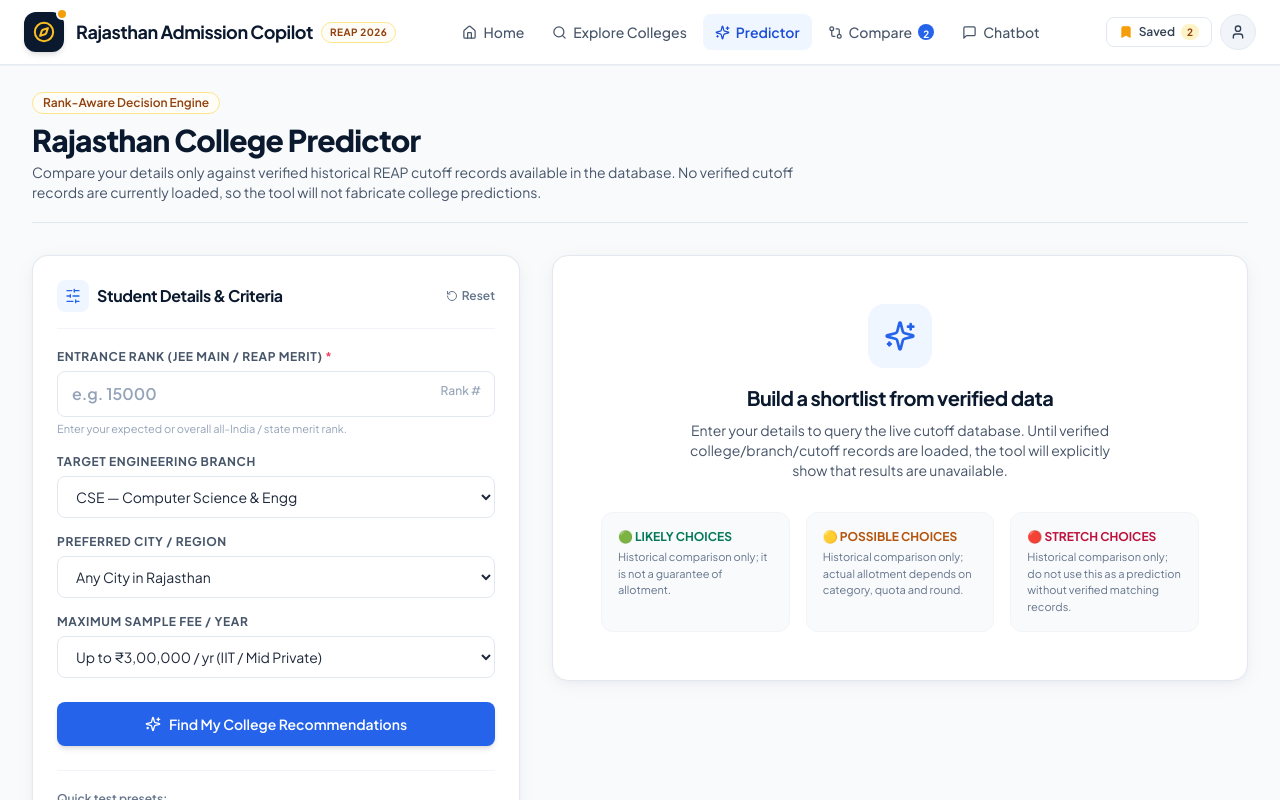
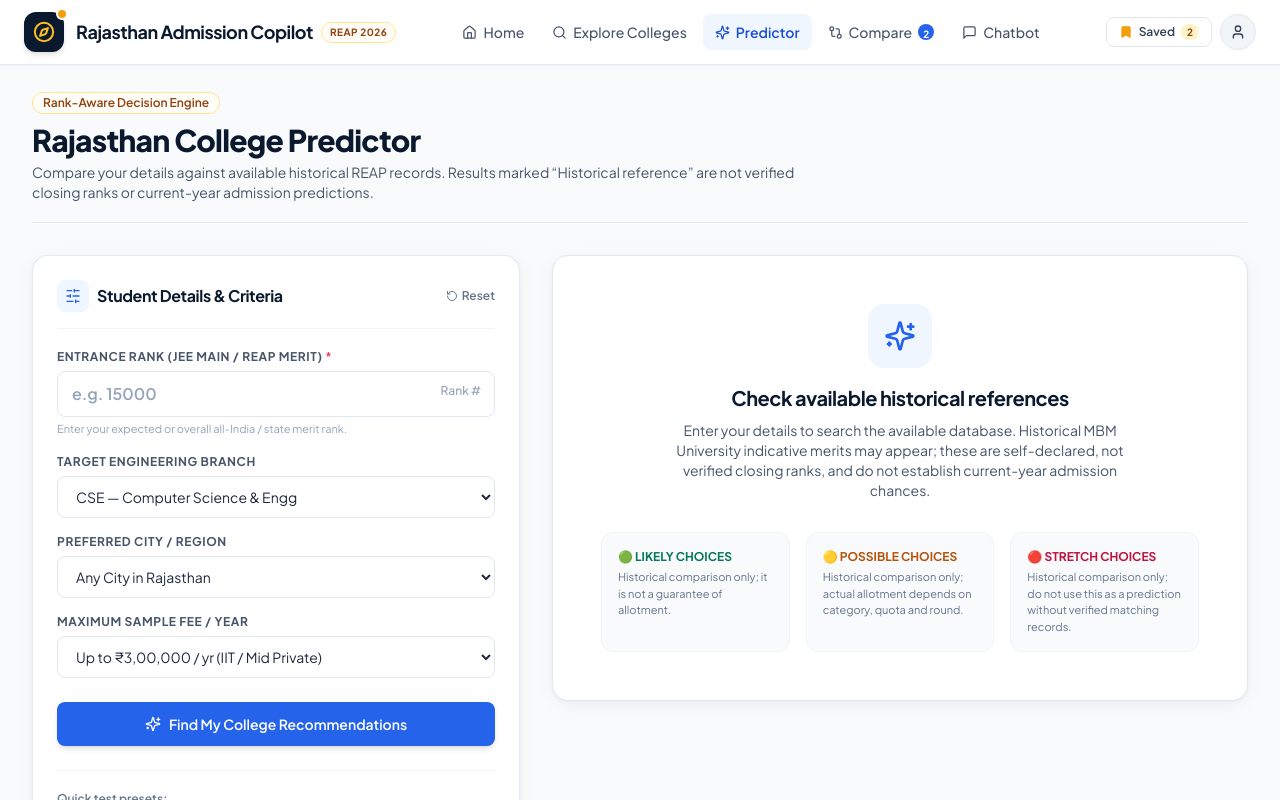
Before and after one commit to Rineeverma2006/Rajasthan-Admissions-copilot, a React (Vite) app: page /predictor in a window 1280 px wide. Shown: the top 800 px of the page. Built offline with nearby package versions, Linux system fonts and the light colour scheme.

Commit message:
Clarify historical predictor results and labels

```diff
--- a/src/pages/Predictor.tsx
+++ b/src/pages/Predictor.tsx
@@ -7,7 +7,7 @@ import CollegeModal from '../components/CollegeModal'
 
 const cities = [...new Set(COLLEGES.map(c => c.city))].sort()
 
-type LivePrediction = { results: Array<{ id: number; college_name: string; city: string; branch: string; annual_fee: number | null; cutoff_rank: number; cutoff_year: number; counselling: string; source_url: string; verified_at: string | null; fit: 'Likely' | 'Possible' | 'Stretch'; note: string }>; count: number; dataStatus: string; disclaimer: string }
+type LivePrediction = { results: Array<{ id: number; college_name: string; city: string; branch: string; annual_fee: number | null; cutoff_rank: number; cutoff_year: number; counselling: string; source_url: string; verified_at: string | null; fit: 'Likely' | 'Possible' | 'Stretch' | 'Historical reference'; note: string }>; count: number; dataStatus: string; disclaimer: string }
 
 export default function Predictor() {
   const [f, setF] = useState({
@@ -82,7 +82,7 @@ export default function Predictor() {
           Rajasthan College Predictor
         </h1>
         <p className="mt-1 text-sm text-slate-600 max-w-3xl">
-          Compare your details only against verified historical REAP cutoff records available in the database. No verified cutoff records are currently loaded, so the tool will not fabricate college predictions.
+          Compare your details against available historical REAP records. Results marked “Historical reference” are not verified closing ranks or current-year admission predictions.
         </p>
       </div>
 
@@ -313,10 +313,10 @@ export default function Predictor() {
                 <Sparkles size={32} />
               </div>
               <h3 className="font-heading text-xl font-bold text-navy-900">
-                Build a shortlist from verified data
+                Check available historical references
               </h3>
               <p className="mt-2 text-xs sm:text-sm text-slate-600 max-w-md mx-auto leading-relaxed">
-                Enter your details to query the live cutoff database. Until verified college/branch/cutoff records are loaded, the tool will explicitly show that results are unavailable.
+                Enter your details to search the available database. Historical MBM University indicative merits may appear; these are self-declared, not verified closing ranks, and do not establish current-year admission chances.
               </p>
               <div className="mt-8 grid grid-cols-1 sm:grid-cols-3 gap-4 text-left">
                 <div className="p-4 rounded-xl bg-slate-50 border border-slate-100">
@@ -346,10 +346,10 @@ export default function Predictor() {
                 <AlertCircle size={28} />
               </div>
               <h3 className="font-heading text-lg font-bold text-navy-900">
-                No Sample Colleges Match This Exact Filter
+                No matching records for these filters
               </h3>
               <p className="mt-1.5 text-xs sm:text-sm text-slate-500 max-w-md mx-auto leading-relaxed">
-                None of our sample colleges match your combination of branch, budget, and city. Try selecting "Any Branch", "Any City", or increasing your budget to ₹3,00,000+.
+                No records matched this branch, city and budget combination. Try clearing the city filter or increasing the budget. Historical records may have unknown fees and cannot confirm budget fit.
               </p>
               <button
                 type="button"
```
